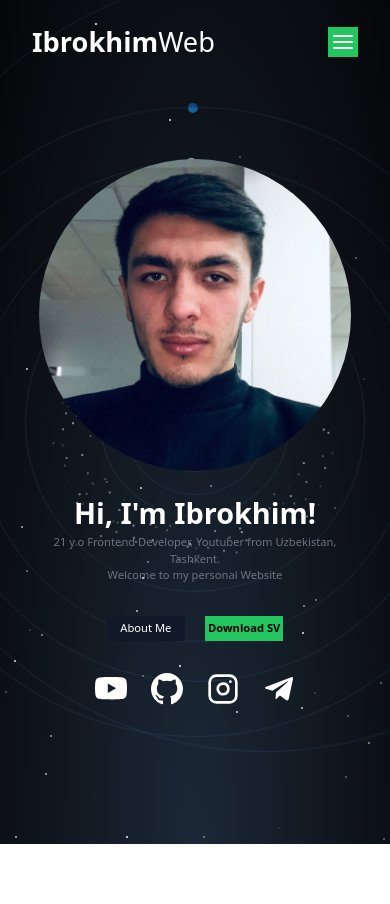
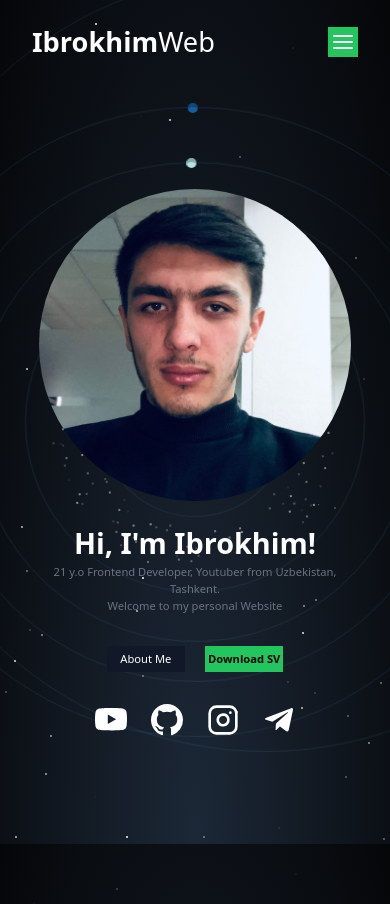
Before and after one commit to IbrokhimWeb/portfolio, a Next.js app: page / in a window 390 px wide. Before the commit the page ends 844 px from the top, so only its background shows below. Built offline with nearby package versions, Linux system fonts and the light colour scheme.

Commit message:
Home Page responsive  bag fixed

```diff
--- a/pages/index.tsx
+++ b/pages/index.tsx
@@ -23,7 +23,7 @@ const Home: NextPage = () => {
 
     return (
         <>
-            <main className={`${s.main} w-full h-[90vh] flex items-center justify-center`}>
+            <main className={`${s.main} w-full min-h-[90vh] py-[10vh] flex items-center justify-center`}>
                 <div className={`${s.box} w-[80%] flex items-center justify-between`}>
                     <section className="mb-[10vh]">
                         <h1 className="text-[3.5rem] font-bold text-white" >Hi, I'm Ibrokhim!</h1>
```
